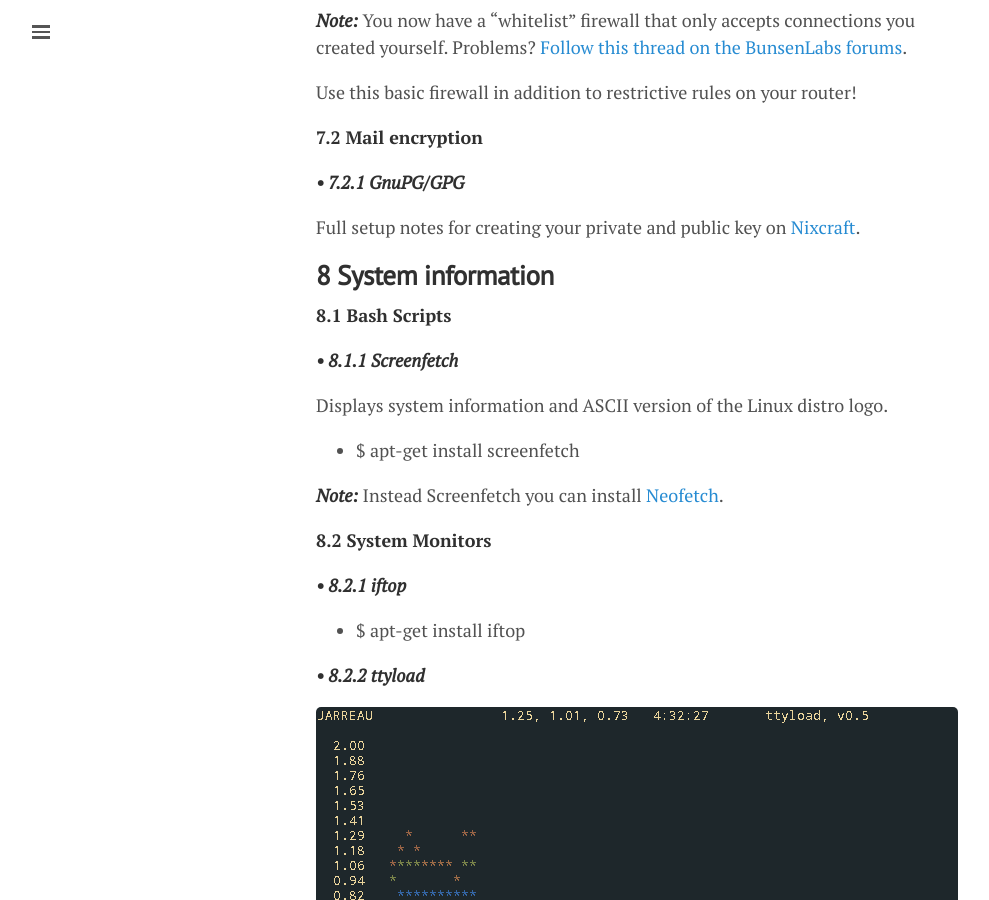
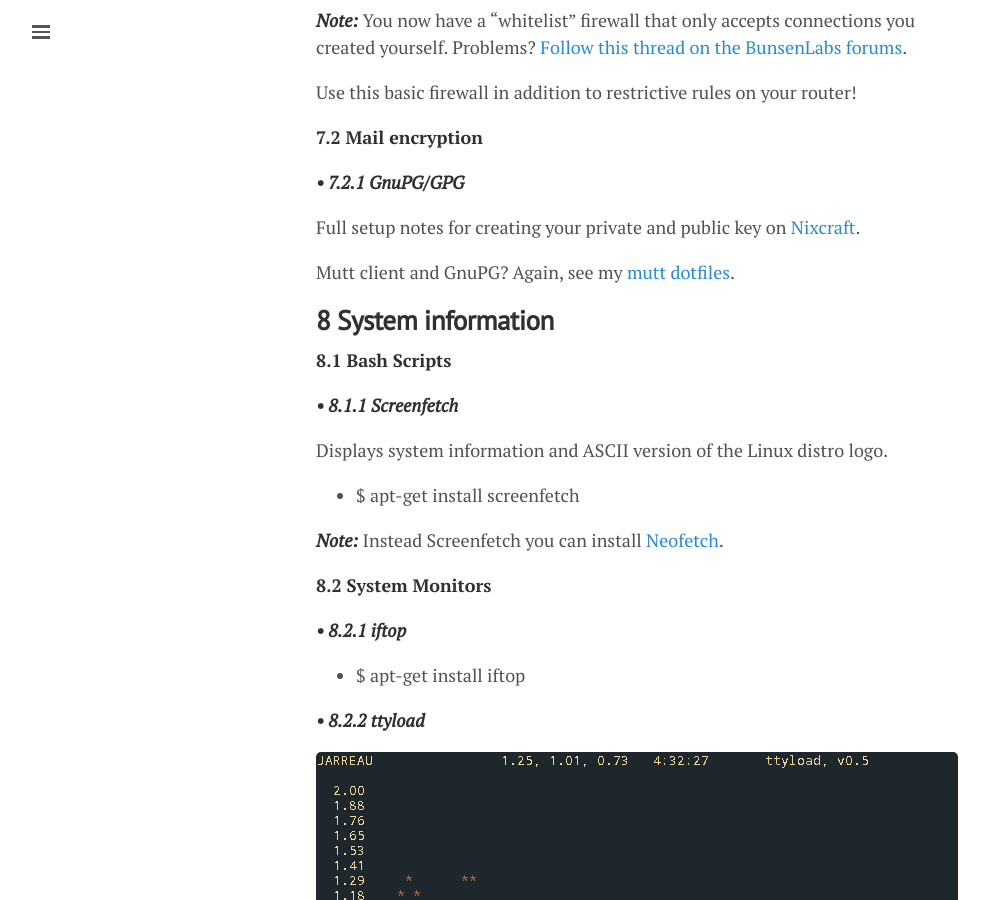
Before and after one commit to lgeurts/lgeurts.github.io, a Jekyll site: the page built from _posts/2017-07-11-bunsenlabs-linux-setup-notes-for dell-inspiron-6000.md, in a window 1280 px wide and 900 px high, scrolled down 7426 px. Shown: the whole window, without its empty margins (0-989 px from the left). Built offline with Jekyll 4.4.1, drawn with Linux system fonts in a browser that asks for light colours; nearby versions of some CDN libraries; comment, search, counter and statistics services are not loaded.

Commit message:
Update 2017-07-11-bunsenlabs-linux-setup-notes-for dell-inspiron-6000.md

```diff
--- a/_posts/2017-07-11-bunsenlabs-linux-setup-notes-for dell-inspiron-6000.md
+++ b/_posts/2017-07-11-bunsenlabs-linux-setup-notes-for dell-inspiron-6000.md
@@ -236,6 +236,8 @@ Use this basic firewall in addition to restrictive rules on your router!
 
 Full setup notes for creating your private and public key on [Nixcraft](https://www.cyberciti.biz/tips/linux-how-to-create-our-own-gnupg-privatepublic-key.html).
 
+Mutt client and GnuPG? Again, see my [mutt dotfiles]().
+
 **8 System information**
 ------------------------
 
```
